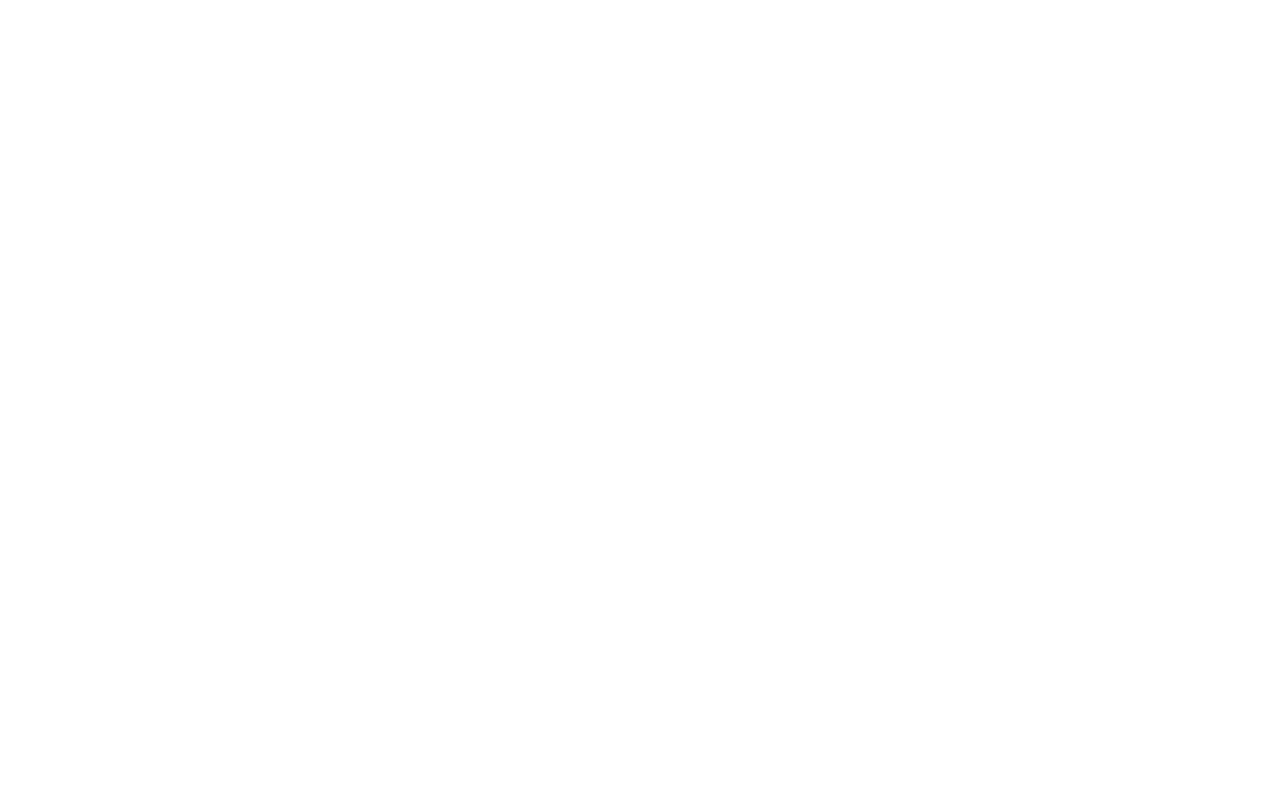
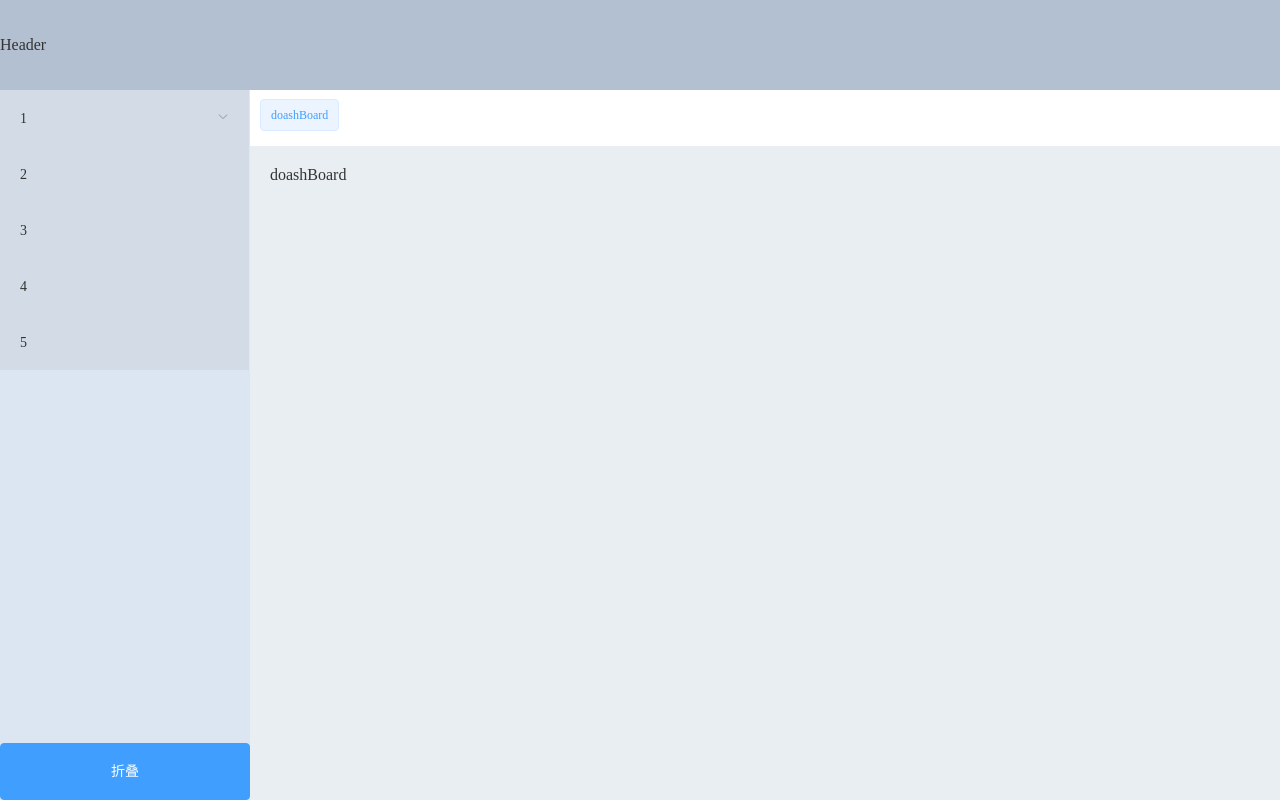
Before and after one commit to 1783644266/myAdmin, a Vue app: page /doashBoard in a window 1280 px wide. Built offline with nearby package versions, Linux system fonts and the light colour scheme.

Commit message:
tags菜单

```diff
--- a/src/App.vue
+++ b/src/App.vue
@@ -6,15 +6,6 @@
 
 <script>
 export default {
-  created() {
-    console.log('created');
-  },
-  mounted() {
-    console.log('mounted');
-  },
-  beforeDestory() {
-    console.log('destoryed');
-  }
 }
 </script>
 
--- a/src/layout/components/menuItem.vue
+++ b/src/layout/components/menuItem.vue
@@ -1,6 +1,6 @@
 <template>
   <div class="wrapper">
-    <el-menu-item v-if="!menuList.children" :index="menuList.index" @click.native.stop="pushRouter(menuList)">
+    <el-menu-item v-if="!menuList.children" :index="menuList.index" @click.native="pushRouter(menuList)">
       <!-- <i class="el-icon-location" ></i> -->
       <span >{{menuList.index}}</span></el-menu-item>
     <el-submenu v-else :index="menuList.index">
--- a/src/layout/components/tags.vue
+++ b/src/layout/components/tags.vue
@@ -1,16 +1,25 @@
 <template>
   <div class="tags">
-    <el-scrollbar>
+    <el-scrollbar ref="scrollbar" @scroll="hiddenMenu">
       <el-tag
         v-for="route in routeList" :key="route.name"
-        closable
+        :closable="route.name != 'doashBoard'"
         :effect="route.name != activeRoute.name? 'plain':'light'"
         @click="tagClick(route)"
         @close="tagClose(route)"
+        @contextmenu.prevent.native="openMenu(route, $event)"
       >
         {{ route.name }}
       </el-tag>
     </el-scrollbar>
+    <div v-show="showTagsMenu" class="tagsMenu"
+      :style="{top: top + 'px', left: left + 'px'}"
+    >
+      <!-- <span @click="refresh">刷新</span> -->
+      <span @click="colseAll">关闭所有</span>
+      <span @click="colseOther">关闭其他</span>
+      <span @click="colseCurrent">关闭当前</span>
+    </div>
   </div>
 </template>
 
@@ -20,6 +29,31 @@
 export default {
   computed: {
     ...mapState(['routeList', 'activeRoute'])
+  },
+  data() {
+    return {
+      showTagsMenu: false,
+      currentTag: {},
+      scrollTop: 0,
+      scrollLeft: 0,
+      top: 0,
+      left: 0
+    }
+  },
+  watch: {
+    showTagsMenu(val) {
+      if (val) {
+        document.addEventListener('click', this.hiddenMenu)
+      } else {
+        document.removeEventListener('click', this.hiddenMenu)
+        this.currentTag = {}
+      }
+    } // 当菜单显示监听鼠标点击时间，隐藏时移除监听
+  },
+  mounted() {
+    const { top, left } = this.$refs.scrollbar.$el.getBoundingClientRect()
+    this.scrollTop = top
+    this.scrollLeft = left
   },
   methods: {
     tagClick(route) {
@@ -36,6 +70,36 @@
         if (!res || res.name == this.$route.name) return
         this.$router.replace({ name: res.name })
       })
+    },
+    openMenu(route, e) {
+      this.top = e.pageY - this.scrollTop
+      this.left = e.pageX - this.scrollLeft
+      this.showTagsMenu = true
+      this.currentTag = route
+    }, // 展示菜单
+    hiddenMenu() {
+      this.showTagsMenu = false
+    },
+    refresh() {
+
+    },
+    async colseAll() {
+      const route = await this.$store.dispatch('a_colseAll')
+      if (this.$route.name == 'doashBoard') return
+      this.$router.replace(route)
+    },
+    colseOther() {
+      const { currentTag } = this
+      this.$store.commit('m_colseOther', currentTag)
+      if (this.$route.name != currentTag.name) {
+        this.$router.replace(currentTag)
+        this.$store.commit('m_setActiveRoute', currentTag)
+      }
+    },
+    colseCurrent() {
+      const { currentTag } = this
+      if (currentTag.name == 'doashBoard') return
+      this.tagClose(currentTag)
     }
   }
 }
@@ -44,6 +108,7 @@
 <style lang='scss' scoped>
 .tags::v-deep {
   background-color: white;
+  position: relative;
   white-space: nowrap;
   height: 56px;
   .el-tag {
@@ -56,6 +121,27 @@
     width: 100%;
     height: 110%;
   }
+  .tagsMenu {
+    width: 100px;
+    height: 100px;
+    padding: 10px 0;
+    border-radius: 5px;
+    box-shadow: 2px 2px 5px rgba($color: #000000, $alpha: .5);
+    display: flex;
+    background-color: #FFFFFF;
+    flex-direction: column;
+    position: absolute;
+    span {
+      display: flex;
+      flex: 1;
+      padding-left: 15px;
+      align-items: center;
+      justify-content: flex-start;
+      cursor: pointer;
+      &:hover {
+        background-color: rgba($color: #000000, $alpha: .5);
+      }
+    }
+  }
 }
-
 </style>
--- a/src/layout/index.vue
+++ b/src/layout/index.vue
@@ -26,11 +26,13 @@
   },
   mounted() {
     const activeRoute = JSON.parse(sessionStorage.getItem('activeRoute'))
-    if (activeRoute) {
-      if (this.$route.name != activeRoute.name) {
-        this.$router.replace({ name: activeRoute.name})
-      }
-      this.$store.dispatch('a_addRoute', activeRoute)
+    if (this.$route.name != 'doashBoard') {
+      this.$router.push({ name: 'doashBoard'})
+    }
+    this.$store.dispatch('a_addRoute', { name: 'doashBoard'})
+    if (activeRoute && activeRoute.name != 'doashBoard') {
+      this.$router.push({ name: activeRoute.name})
+      return this.$store.dispatch('a_addRoute', activeRoute)
     }
   },
   computed: {
--- a/src/router.js
+++ b/src/router.js
@@ -9,8 +9,12 @@
 import four from './views/four'
 import five from './views/five'
 import oneone from './views/oneone'
+import doashBoard from './views/doashBoard'
 
 Vue.use(Router)
+
+
+// 默认用name当tags标题，如果需要设置meta的title属性
 
 export default new Router({
   mode: 'history',
@@ -18,11 +22,11 @@
   routes: [
     {
       path: '/',
-      name: 'doashBoard',
+      name: 'Layout',
       component: Layout,
       children: [
         {
-          path: 'one',
+          path: '/one',
           component: one,
           name: 'one',
           children: [
@@ -37,6 +41,11 @@
           path: 'two',
           component: two,
           name: 'two'
+        },
+        {
+          path: 'doashBoard',
+          component: doashBoard,
+          name: 'doashBoard'
         },
         {
           path: 'three',
--- a/src/store.js
+++ b/src/store.js
@@ -24,9 +24,23 @@
     }, // 设置激活路由
     setIsCollapse(state) {
       state.isCollapse = !state.isCollapse
-    } // 设置菜单收缩
+    }, // 设置菜单收缩
+    m_colseAll(state) {
+      state.routeList = [state.routeList.shift()]
+    },
+    m_colseOther(state, currentTag) {
+      state.routeList = state.routeList.filter(e => e.name == 'doashBoard' || e.name == currentTag.name)
+    }
   },
   actions: {
+    a_colseAll(ctx) {
+      ctx.commit('m_colseAll')
+      let route = {
+        name: 'doashBoard'
+      }
+      ctx.commit('m_setActiveRoute', route)
+      return route
+    },
     a_addRoute(ctx, route) {
       ctx.commit('m_addRoute', route)
       ctx.commit('m_setActiveRoute', route)
--- /dev/null
+++ b/src/views/doashBoard.vue
@@ -0,0 +1,23 @@
+<template>
+  <div class="content">
+    doashBoard
+  </div>
+</template>
+
+<script >
+export default {
+  data() {
+    return {
+
+    }
+  },
+}
+</script>
+
+<style lang='scss' scoped>
+.content {
+  width: 100%;
+  height: calc(100% - 56px);
+  padding: 20px;
+}
+</style>
```
